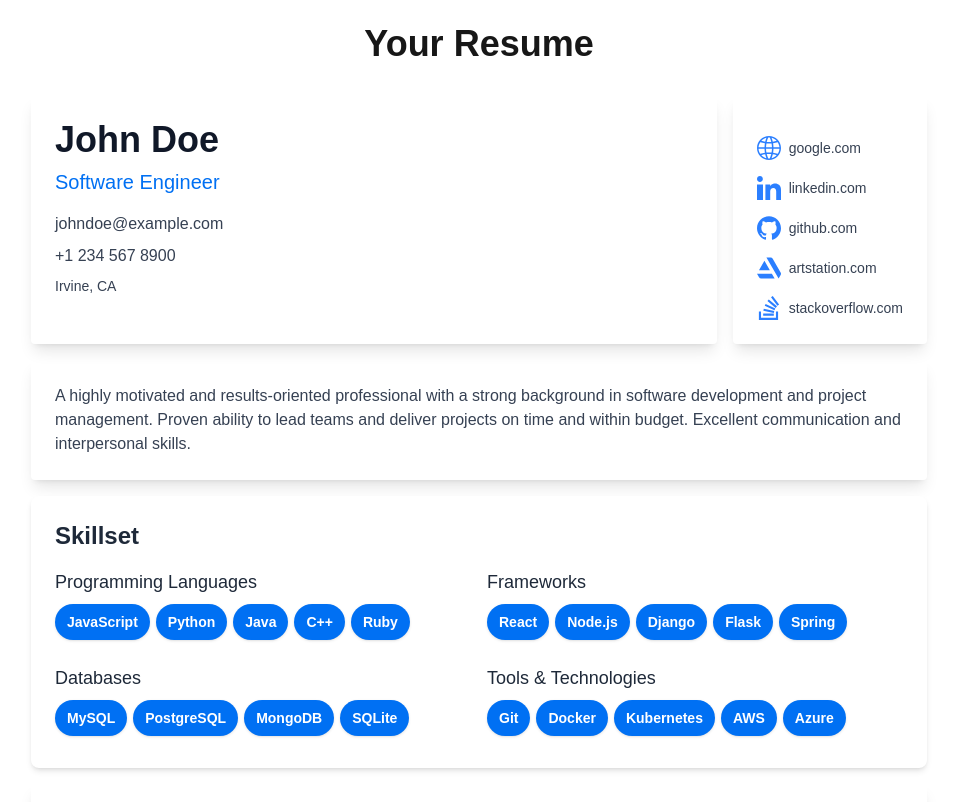
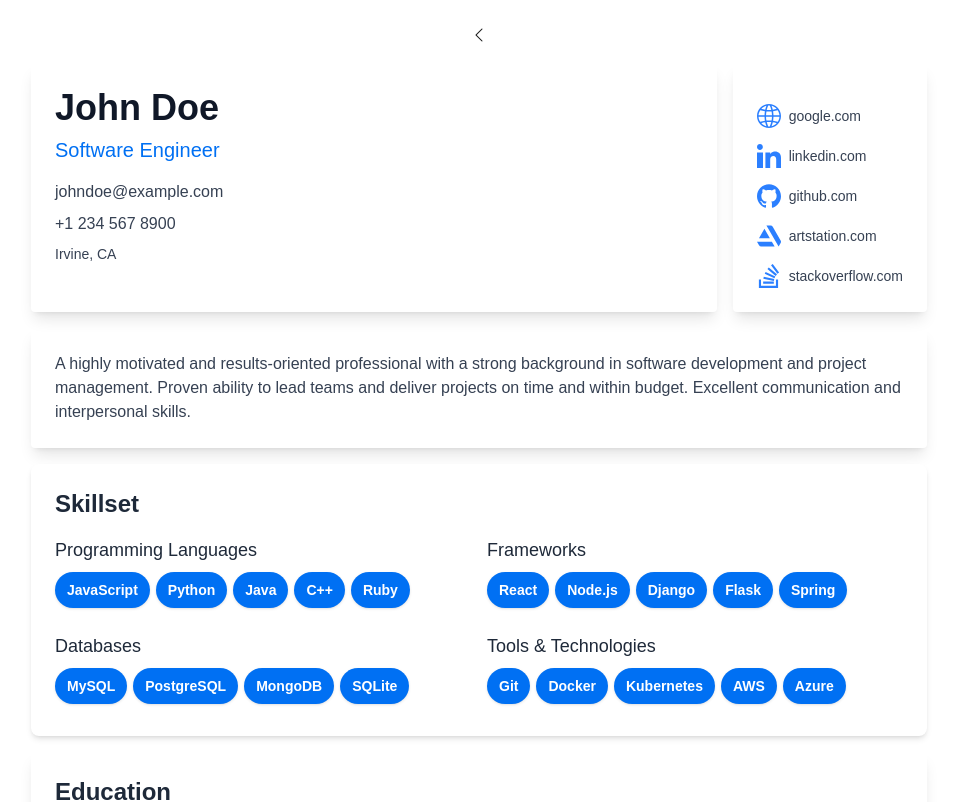
Before and after one commit to KiwiFunk/resume-builder, a Next.js app in the folder resume-app/: page /resume-display in a window 1280 px wide. Shown: the top 802 px of the page, without its empty margins (161-1118 px from the left). Built offline with nearby package versions, Linux system fonts and the light colour scheme.

Commit message:
Manually added CDN to head tag to prevent loading issues, added back nav arrow to resume page

```diff
--- a/resume-app/src/app/layout.js
+++ b/resume-app/src/app/layout.js
@@ -14,18 +14,18 @@ const geistMono = Geist_Mono({
 export const metadata = {
   title: "Create Next App",
   description: "Generated by create next app",
-  // Bootstrap Icons
-  link: [
-    {
-      rel: "stylesheet",
-      href: "https://cdn.jsdelivr.net/npm/bootstrap-icons@1.12.1/font/bootstrap-icons.min.css",
-    }
-  ]
 };
 
 export default function RootLayout({ children }) {
   return (
     <html lang="en">
+      <head>
+        {/* Bootstrap Icons CDN */}
+        <link
+          rel="stylesheet"
+          href="https://cdn.jsdelivr.net/npm/bootstrap-icons@1.12.1/font/bootstrap-icons.min.css"
+        />
+      </head>
       <body
         className={`${geistSans.variable} ${geistMono.variable} antialiased`}
       >
--- a/resume-app/src/app/resume-display/page.js
+++ b/resume-app/src/app/resume-display/page.js
@@ -5,10 +5,15 @@ import DisplayResume from "./ResumeDisplay"; // Import the DisplayResume compone
 import data from "@/UserData"; // Import your user data
 
 export default function ResumeDisplayPage() {
-  return (
-    <main className="flex flex-col items-center justify-center min-h-screen p-6">
-      <h1 className="text-4xl font-bold mb-4">Your Resume</h1>
-      <DisplayResume data={data} />
-    </main>
-  );
+    return (
+        <main className="flex flex-col items-center justify-center min-h-screen p-6">
+            {/* Page navigation and tools such as save to PDF */}
+            <i class="bi bi-chevron-left"></i>
+
+            {/* Eventually, add a widget to handle selecting a resume template before displaying */}
+
+            {/* Load in the resume display component */}
+            <DisplayResume data={data} />
+        </main>
+    );
 }
```
